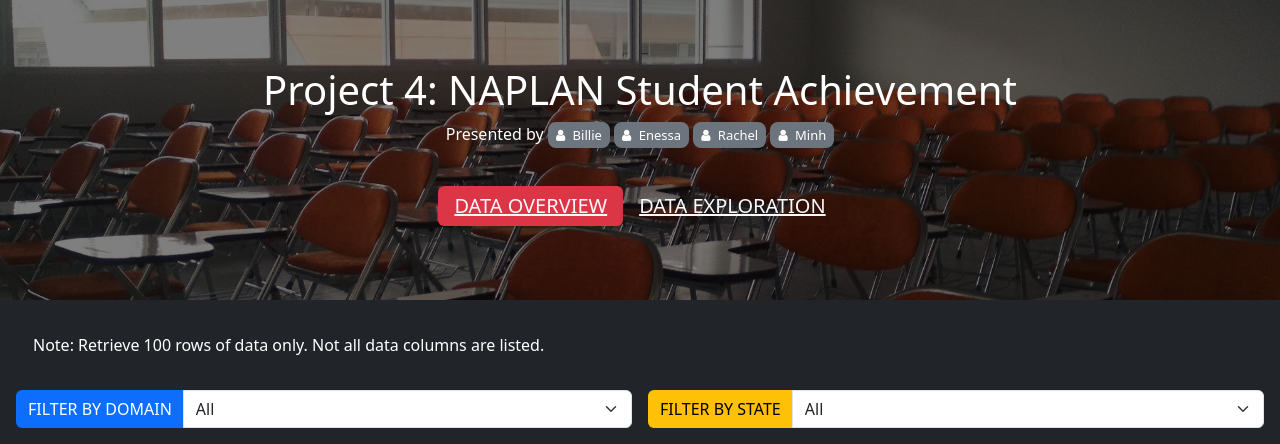
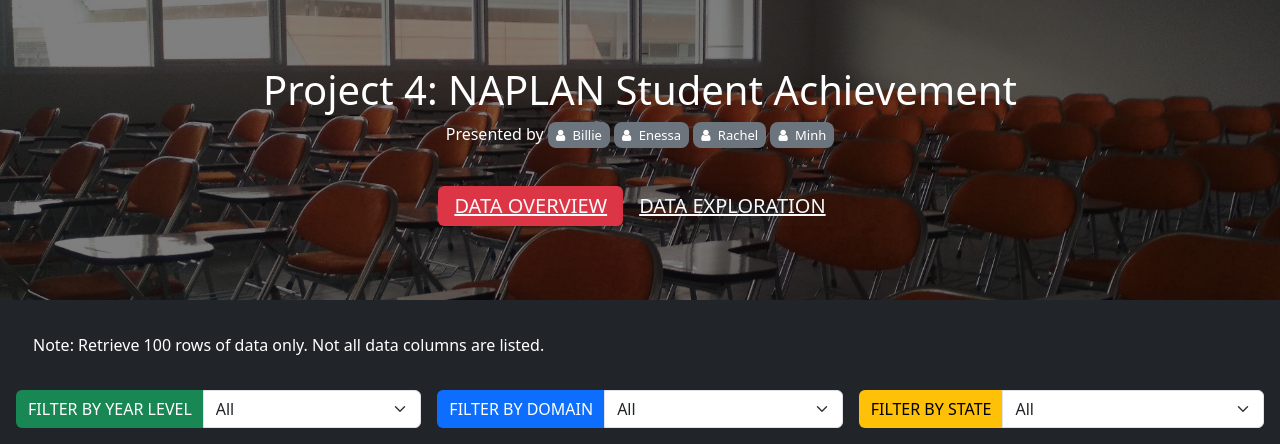
Before and after one commit to BillieOdelle/Project4_NAPLAN_STUDENT_ACHIEVEMENT, a Flask app: page / in a window 1280 px wide. Shown: the top 444 px of the page. Run offline with Flask 3, Linux system fonts and the light colour scheme; data that the repository does not hold is empty; parts of the project's set-up code (start-up, migrations or seed data) failed here and were passed over.

Commit message:
filter by year level

```diff
--- a/app.py
+++ b/app.py
@@ -64,8 +64,9 @@ def get_all_movies():
     return jsonify(result)
 
 # Sorted movies by attribute for index page
-@app.route('/api/domain')
+@app.route('/api/filter')
 def get_data_by_domain():
+    yearFilterValue  = request.args.get('yearFilterValue', None)
     domainFilterValue  = request.args.get('domainFilterValue', None)
     stateFilterValue  = request.args.get('stateFilterValue', None)
 
@@ -75,6 +76,8 @@ def get_data_by_domain():
     columns = [column[0] for column in cursor.description]
     rows = cursor.fetchall()
     result = [dict(zip(columns, row)) for row in rows]
+    if yearFilterValue != 'All':
+        result = [a for a in result if a['YEAR_LEVEL'] == int(yearFilterValue)]
     if domainFilterValue != 'All':
         result = [a for a in result if a['DOMAIN'] == domainFilterValue]
     if stateFilterValue != 'All':
--- a/static/index.js
+++ b/static/index.js
@@ -68,9 +68,13 @@ async function getAllData() {
 
 getAllData();
 
-const domainFilterElement = document.getElementById("domain-filter");
-domainFilterElement.addEventListener("change", (e) => {
-  const domainFilterElement = e.target;
+const yearFilterElement = document.getElementById("year-filter");
+yearFilterElement.addEventListener("change", (e) => {
+  const yearFilterElement = e.target;
+  const yearFilterValue =
+    yearFilterElement.options[yearFilterElement.selectedIndex].text;
+
+  const domainFilterElement = document.getElementById("domain-filter");
   const domainFilterValue =
     domainFilterElement.options[domainFilterElement.selectedIndex].text;
 
@@ -78,9 +82,30 @@ domainFilterElement.addEventListener("change", (e) => {
   const stateFilterValue =
     stateFilterElement.options[stateFilterElement.selectedIndex].text;
 
+  console.log(yearFilterValue);
   console.log(domainFilterValue);
   console.log(stateFilterValue);
-  getDataWithFilterValue(domainFilterValue, stateFilterValue);
+  getDataWithFilterValue(yearFilterValue, domainFilterValue, stateFilterValue);
+});
+
+const domainFilterElement = document.getElementById("domain-filter");
+domainFilterElement.addEventListener("change", (e) => {
+  const domainFilterElement = e.target;
+  const domainFilterValue =
+    domainFilterElement.options[domainFilterElement.selectedIndex].text;
+
+  const yearFilterElement = document.getElementById("year-filter");
+  const yearFilterValue =
+    yearFilterElement.options[yearFilterElement.selectedIndex].text;
+
+  const stateFilterElement = document.getElementById("state-filter");
+  const stateFilterValue =
+    stateFilterElement.options[stateFilterElement.selectedIndex].text;
+
+  console.log(yearFilterValue);
+  console.log(domainFilterValue);
+  console.log(stateFilterValue);
+  getDataWithFilterValue(yearFilterValue, domainFilterValue, stateFilterValue);
 });
 
 const stateFilterElement = document.getElementById("state-filter");
@@ -89,17 +114,26 @@ stateFilterElement.addEventListener("change", (e) => {
   const stateFilterValue =
     stateFilterElement.options[stateFilterElement.selectedIndex].text;
 
+  const yearFilterElement = document.getElementById("year-filter");
+  const yearFilterValue =
+    yearFilterElement.options[yearFilterElement.selectedIndex].text;
+
   const domainFilterElement = document.getElementById("domain-filter");
   const domainFilterValue =
     domainFilterElement.options[domainFilterElement.selectedIndex].text;
 
+  console.log(yearFilterValue);
   console.log(domainFilterValue);
   console.log(stateFilterValue);
-  getDataWithFilterValue(domainFilterValue, stateFilterValue);
+  getDataWithFilterValue(yearFilterValue, domainFilterValue, stateFilterValue);
 });
 
-async function getDataWithFilterValue(domainFilterValue, stateFilterValue) {
-  let url = `/api/domain?domainFilterValue=${domainFilterValue}&stateFilterValue=${stateFilterValue}`;
+async function getDataWithFilterValue(
+  yearFilterValue,
+  domainFilterValue,
+  stateFilterValue
+) {
+  let url = `/api/filter?yearFilterValue=${yearFilterValue}&domainFilterValue=${domainFilterValue}&stateFilterValue=${stateFilterValue}`;
 
   console.log(url);
   const response = await fetch(url);
--- a/templates/index.html
+++ b/templates/index.html
@@ -56,12 +56,24 @@
         </div>
         <div class="d-flex gap-3">
           <div class="input-group mb-3">
+            <span class="input-group-text text-bg-success border-0"
+              >FILTER BY YEAR LEVEL</span
+            >
+            <select class="form-select" id="year-filter">
+              <option disabled selected value="">All</option>
+              <option value="">3</option>
+              <option value="">5</option>
+              <option value="">7</option>
+              <option value="">9</option>
+            </select>
+          </div>
+          <div class="input-group mb-3">
             <span class="input-group-text text-bg-primary border-0"
               >FILTER BY DOMAIN</span
             >
             <select class="form-select" id="domain-filter">
               <option disabled selected value="">All</option>
-              <option value="0">Numeracy</option>
+              <option value="">Numeracy</option>
               <option value="">Reading</option>
               <option value="">Spelling</option>
               <option value="">Writing</option>
```
